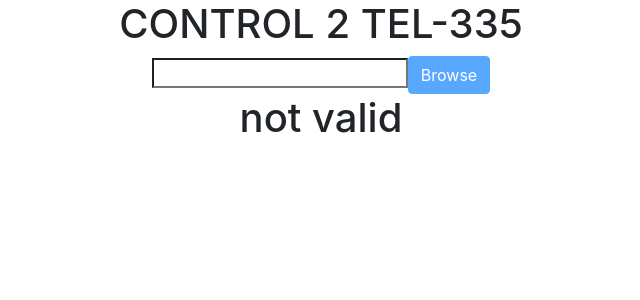
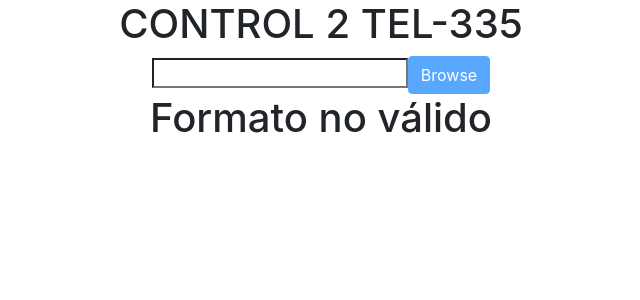
Before and after one commit to tel335/c2-2023, a React (Create React App) app: page / in a window 1280 px wide. Shown: the top 300 px of the page, without its empty margins (319-959 px from the left). Built offline with nearby package versions, Linux system fonts and the light colour scheme.

Commit message:
Caso dos completo

```diff
--- a/src/layout/Browser.js
+++ b/src/layout/Browser.js
@@ -21,7 +21,7 @@ function Browser(){
                 valid= {validInput}
             />
 
-            <h1>{validInput? 'valido' : 'not valid'}</h1>
+            <h1>{validInput? '' : 'Formato no válido'}</h1>
             <h5>{IPinfo.op}</h5>
             <h5>{IPinfo.city}</h5>
             <h5>{IPinfo.region}</h5>
```
